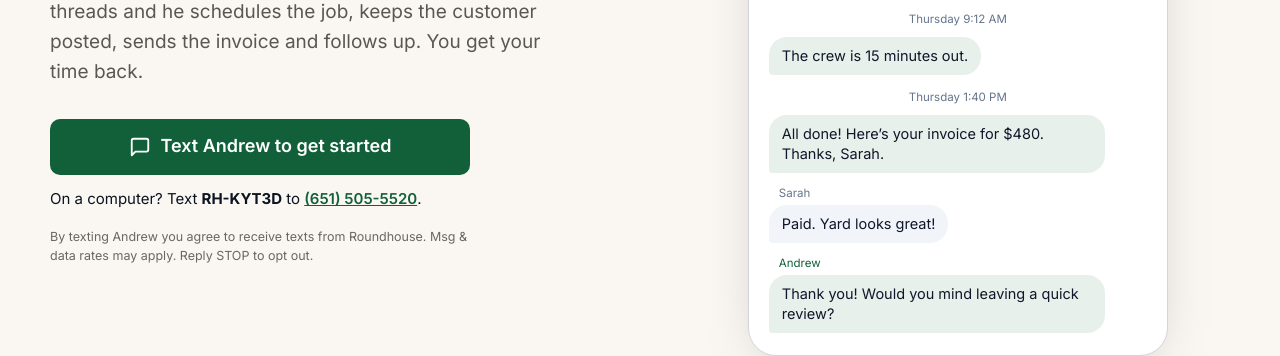
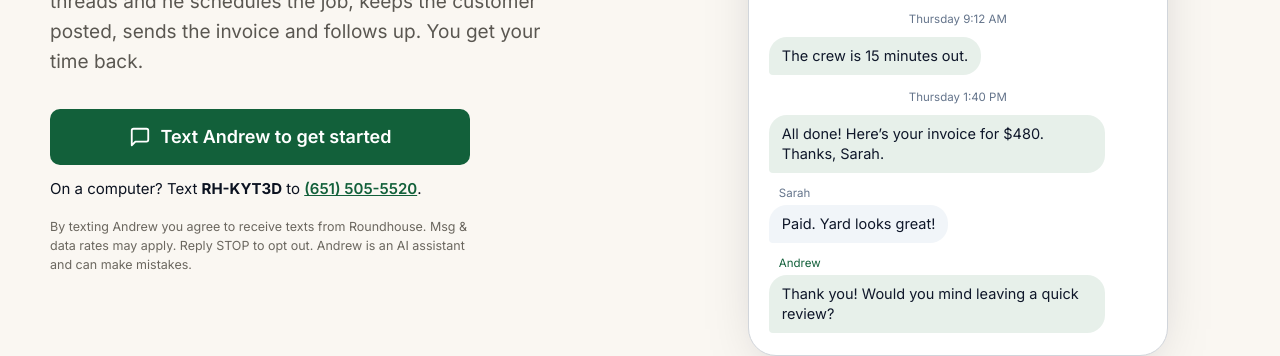
Before and after one commit to aschneiderlbl/roundhouse, a plain HTML site: page text/index.html in a window 1280 px wide. Shown: the part 465-821 px from the top of the page. Drawn offline with Linux system fonts and the light colour scheme.

Commit message:
Disclose that Andrew is an AI assistant
Co-Authored-By: Claude Opus 5.5 <noreply@anthropic.com>
Claude-Session: https://claude.ai/code/session_01Y7bcMn1WFutF1kWVN3RvAD

```diff
--- a/text/index.html
+++ b/text/index.html
@@ -50,7 +50,7 @@ a{color:#12603a}a:hover{color:#0d4a2c}
           Text Andrew to get started
         </a>
         <div style="font-size: 15px; color: #0b1220">On a computer? Text <strong><span data-code>RH-CODE</span></strong> to <a href="sms:+16515055520" style="font-weight: 600">(651) 505-5520</a>.</div>
-        <p style="margin: 4px 0 0; font-size: 12.5px; line-height: 19px; color: #6b675f">By texting Andrew you agree to receive texts from Roundhouse. Msg &amp; data rates may apply. Reply STOP to opt out.</p>
+        <p style="margin: 4px 0 0; font-size: 12.5px; line-height: 19px; color: #6b675f">By texting Andrew you agree to receive texts from Roundhouse. Msg &amp; data rates may apply. Reply STOP to opt out. Andrew is an AI assistant and can make mistakes.</p>
       </div>
     </div>
 
@@ -150,6 +150,7 @@ a{color:#12603a}a:hover{color:#0d4a2c}
     <h2 style="margin: 0 0 24px; color: #0b1220; font-family: Outfit, Arial, sans-serif; font-weight: 700; font-size: 32px; letter-spacing: -0.03em">Questions</h2>
     <div style="display: flex; flex-direction: column">
       <div style="border-top: 1px solid #e3ddd2; padding: 20px 0"><h3 style="margin: 0 0 6px; color: #0b1220; font-size: 18px">Do my customers need an app?</h3><p style="margin: 0">No. It’s a normal group text on any phone.</p></div>
+      <div style="border-top: 1px solid #e3ddd2; padding: 20px 0"><h3 style="margin: 0 0 6px; color: #0b1220; font-size: 18px">Will my customers know Andrew is AI?</h3><p style="margin: 0">Yes. When Andrew joins a thread, he introduces himself as your AI assistant.</p></div>
       <div style="border-top: 1px solid #e3ddd2; padding: 20px 0"><h3 style="margin: 0 0 6px; color: #0b1220; font-size: 18px">Does anything go out without my OK?</h3><p style="margin: 0">You decide. Routine updates can go out on their own; invoices and change orders wait for your approval.</p></div>
       <div style="border-top: 1px solid #e3ddd2; padding: 20px 0"><h3 style="margin: 0 0 6px; color: #0b1220; font-size: 18px">What does it cost?</h3><p style="margin: 0">[YOUR PRICE]</p></div>
       <div style="border-top: 1px solid #e3ddd2; border-bottom: 1px solid #e3ddd2; padding: 20px 0"><h3 style="margin: 0 0 6px; color: #0b1220; font-size: 18px">How do I stop?</h3><p style="margin: 0">Remove Andrew from the thread, or reply STOP.</p></div>
```
